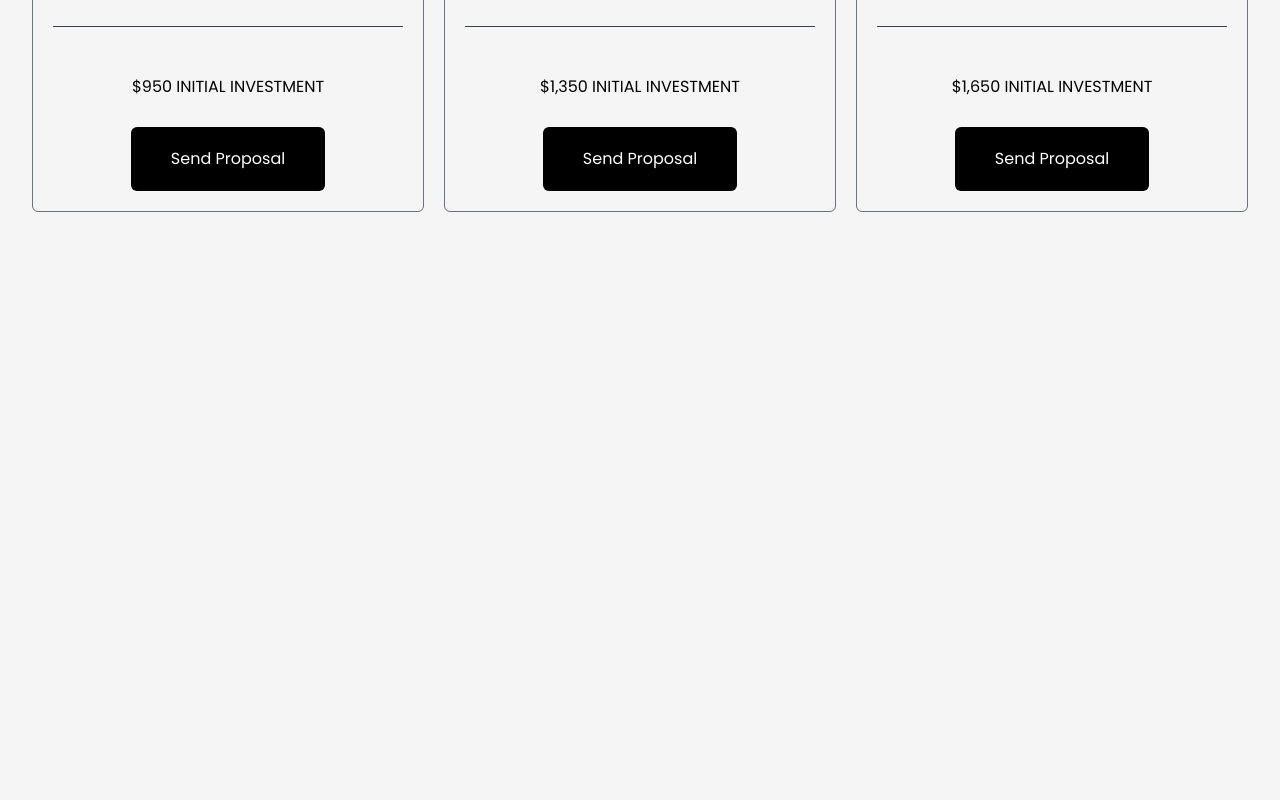
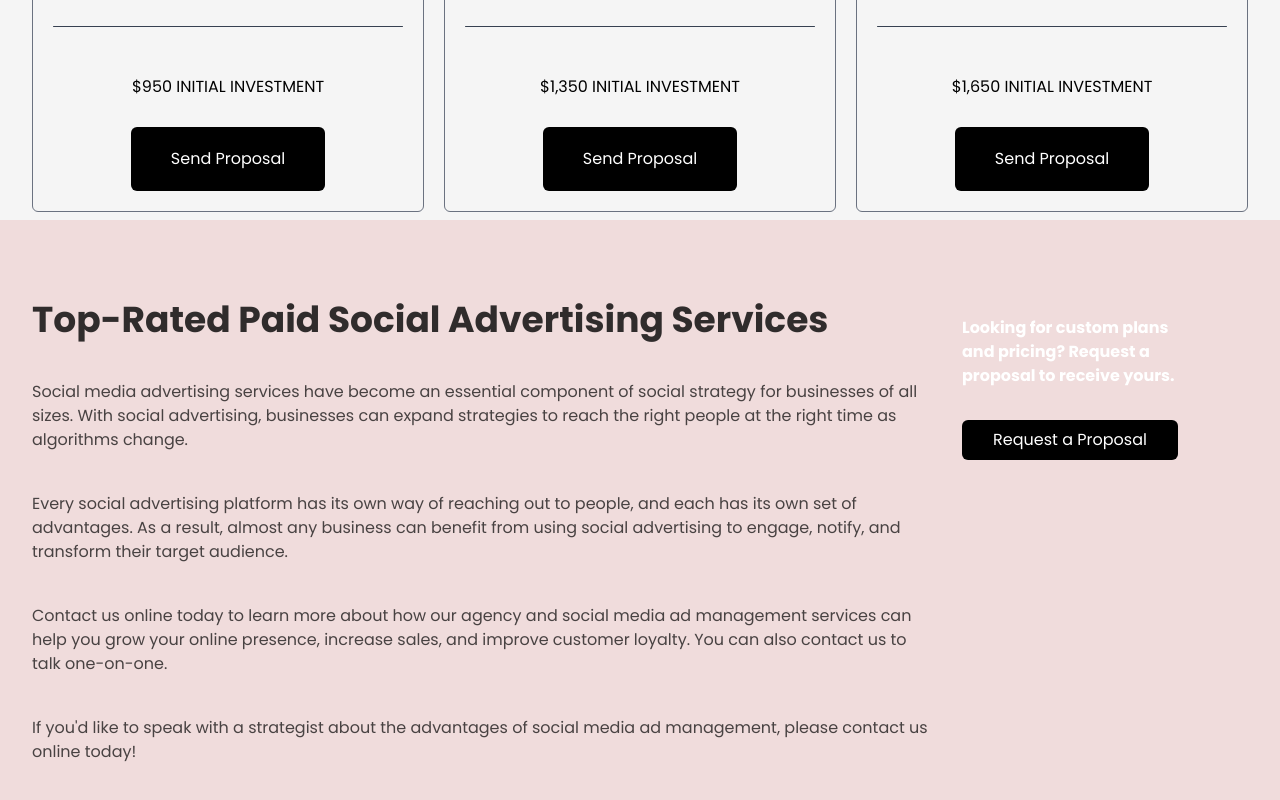
Before and after one commit to Musclednazmul123/muscled-landing-pages, a Next.js app: page /views/services-for-paid-social-media-ad in a window 1280 px wide. Shown: the part 1696-2496 px from the top of the page. Before the commit the page ends 1916 px from the top, so only its background shows below. Built offline with nearby package versions, Linux system fonts and the light colour scheme.

Commit message:
complete advertising section

```diff
--- /dev/null
+++ b/components/layout/FlexLayout.tsx
@@ -0,0 +1,20 @@
+import React, { FC } from "react";
+
+import { FlexLayoutProp } from "../../types/types";
+
+const FlexLayout: FC<FlexLayoutProp> = ({
+  children,
+  spaceClass = "space-x-2",
+  justify = "justify-start",
+  align = "items-center",
+}) => {
+  return (
+    <div
+      className={`flex  ${align} ${spaceClass} flex-layout h-full ${justify}`}
+    >
+      {children}
+    </div>
+  );
+};
+
+export default FlexLayout;
--- a/pages/views/services-for-paid-social-media-ad.tsx
+++ b/pages/views/services-for-paid-social-media-ad.tsx
@@ -5,15 +5,29 @@ import SocialMediaAdSVG from "components/assets/svg/SocialMediaAdSVG";
 import Logo from "components/Fawwaz/Logo";
 import logo from "components/assets/logo/logo1.png";
 import Card from "components/Card";
+import FlexLayout from "components/layout/FlexLayout";
+import abstImg from "components/assets/abstract.png";
+import Button from "components/Button";
 
 const Page: NextPage = () => {
+  const list = [
+    { icon: true, text: "15 hours quarterly" },
+    { icon: true, text: "$1,800 monthly investment" },
+    { icon: true, text: "Best for websites under 250 pages" },
+  ];
+  const list2 = [
+    { icon: true, text: "25 hours quarterly" },
+    { icon: true, text: "$3,600 monthly investment" },
+    { icon: true, text: "Best for websites under 250 pages" },
+  ];
+  const list3 = [
+    { icon: true, text: "35 hours quarterly" },
+    { icon: true, text: "$4,800 monthly investment" },
+    { icon: true, text: "Best for websites under 250 pages" },
+  ];
 
-    const list = [{"icon":true, "text":"15 hours quarterly"}, {"icon":true, "text":"$1,800 monthly investment"}, {"icon":true, "text":"Best for websites under 250 pages"}]
-	const list2 = [{"icon":true, "text":"25 hours quarterly"}, {"icon":true, "text":"$3,600 monthly investment"}, {"icon":true, "text":"Best for websites under 250 pages"}]
-	const list3 = [{"icon":true, "text":"35 hours quarterly"}, {"icon":true, "text":"$4,800 monthly investment"}, {"icon":true, "text":"Best for websites under 250 pages"}]
-
-
-	return (<div>
+  return (
+    <div>
       {/* First Section */}
       <div className=" bg-black-70 px-3 lg:px-0">
         <Hero
@@ -38,15 +52,106 @@ import Card from "components/Card";
 
       {/* pricing card section */}
       <Section>
-			<h2 className="text-center py-10 text-3xl">Explore Social Media Advertising Service Packages</h2>
+        <h2 className="text-center py-10 text-3xl">
+          Explore Social Media Advertising Service Packages
+        </h2>
         <div className="flex py-2 space-x-5">
-				<Card subtitle="1 SOCIAL NETWORK" height={780} duration='month' highlight='Standard consultation & reporting plan' description="$950 INITIAL INVESTMENT" title="15% of ad spend" list={list} className="text-red-400 w-full max-w-[400px]" starIcon={1} type='pricing' />
-				<Card subtitle="2 SOCIAL NETWORKS" height={780} duration='month'  highlight='Standard consultation & reporting plan' description="$1,350 INITIAL INVESTMENT"  title="15% of ad spend" list={list2} className="text-red-400 w-full max-w-[400px]" starIcon={2} type='pricing' />
-				<Card subtitle="3 SOCIAL NETWORKS" height={780} duration='month'  highlight='Standard consultation & reporting plan' description="$1,650 INITIAL INVESTMENT" title="15% of ad spend" list={list3} className="text-red-400 w-full max-w-[400px]" starIcon={3} type='pricing' />
+          <Card
+            subtitle="1 SOCIAL NETWORK"
+            height={780}
+            duration="month"
+            highlight="Standard consultation & reporting plan"
+            description="$950 INITIAL INVESTMENT"
+            title="15% of ad spend"
+            list={list}
+            className="text-red-400 w-full max-w-[400px]"
+            starIcon={1}
+            type="pricing"
+          />
+          <Card
+            subtitle="2 SOCIAL NETWORKS"
+            height={780}
+            duration="month"
+            highlight="Standard consultation & reporting plan"
+            description="$1,350 INITIAL INVESTMENT"
+            title="15% of ad spend"
+            list={list2}
+            className="text-red-400 w-full max-w-[400px]"
+            starIcon={2}
+            type="pricing"
+          />
+          <Card
+            subtitle="3 SOCIAL NETWORKS"
+            height={780}
+            duration="month"
+            highlight="Standard consultation & reporting plan"
+            description="$1,650 INITIAL INVESTMENT"
+            title="15% of ad spend"
+            list={list3}
+            className="text-red-400 w-full max-w-[400px]"
+            starIcon={3}
+            type="pricing"
+          />
         </div>
       </Section>
-    </div>)
-}
 
+      {/* social advertising section */}
+      <div className="pt-20 pb-40 bg-[#C40000]/10">
+        <Section>
+          <FlexLayout align="align-start">
+            <div className="w-[75%]">
+              <h2 className="text-4xl text-[#000000CC]/80">
+                Top-Rated Paid Social Advertising Services
+              </h2>
 
-export default Page
+              <p className="pt-10 text-[#000000]/70">
+                Social media advertising services have become an essential
+                component of social strategy for businesses of all sizes. With
+                social advertising, businesses can expand strategies to reach
+                the right people at the right time as algorithms change.
+              </p>
+
+              <p className="pt-10 text-[#000000]/70">
+                Every social advertising platform has its own way of reaching
+                out to people, and each has its own set of advantages. As a
+                result, almost any business can benefit from using social
+                advertising to engage, notify, and transform their target
+                audience.
+              </p>
+
+              <p className="pt-10 text-[#000000]/70">
+                Contact us online today to learn more about how our agency and
+                social media ad management services can help you grow your
+                online presence, increase sales, and improve customer loyalty.
+                You can also contact us to talk one-on-one.
+              </p>
+
+              <p className="pt-10 text-[#000000]/70">
+                If you'd like to speak with a strategist about the advantages of
+                social media ad management, please contact us online today!
+              </p>
+            </div>
+
+            <div className="w-[25%]">
+              <div
+                className="w-full text-white p-4 rounded-md"
+                style={{ background: `url(${abstImg.src}) /cover` }}
+              >
+                <div className="w-[80%] space-y-8">
+                  <h5>
+                    Looking for custom plans and pricing? Request a proposal to
+                    receive yours.
+                  </h5>
+
+                  <Button text="Request a Proposal" />
+                </div>
+              </div>
+            </div>
+          </FlexLayout>
+        </Section>
+      </div>
+    </div>
+  );
+};
+
+export default Page;
```
Also changed, not shown: types/types.ts (+43 -35 lines), components/assets/abstract.png (added). Lines whose indentation alone changed are shown as unchanged.
